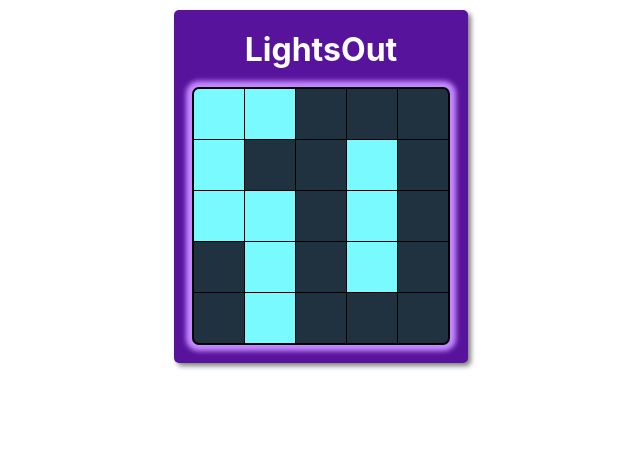
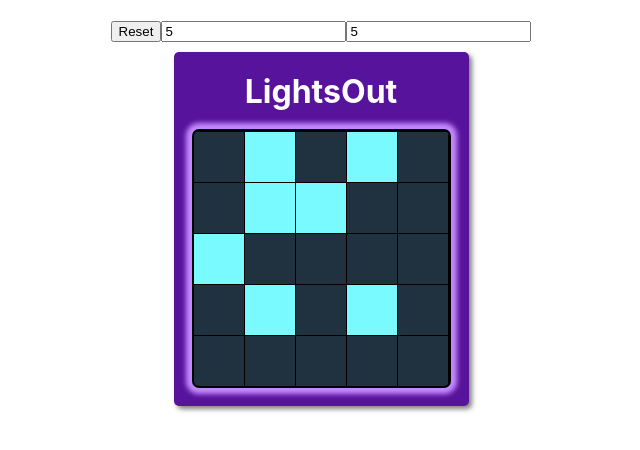
Before and after one commit to wdudek82/react-ts-lights-out-game, a React (Create React App) app: page / in a window 1280 px wide. Shown: the top 450 px of the page, without its empty margins (319-959 px from the left). Built offline with nearby package versions, Linux system fonts and the light colour scheme.

Commit message:
Game board size can now be changed

```diff
--- a/src/App.tsx
+++ b/src/App.tsx
@@ -1,15 +1,64 @@
-import React, { ReactElement } from 'react';
+import React, { Component, FormEvent, ReactElement } from 'react';
 import GameBoard from 'components/GameBoard';
 
-const App = (): ReactElement => {
+interface State {
+  gridWidth: number;
+  gridHeight: number;
+}
+
+class App extends Component<{}, State> {
+  public state = {
+    gridWidth: 5,
+    gridHeight: 5,
+  };
+
+  private updateState = (key: keyof State, value: number) => {
+    return (prevState: State): State => ({
+      ...prevState,
+      [key]: value,
+    });
+  };
+
+  private handleOnDimentionChange = (e: FormEvent<HTMLInputElement>): void => {
+    const { name } = e.currentTarget;
+    const { value } = e.currentTarget;
+
+    if (name === 'gridWidth' || name === 'gridHeight') {
+      this.setState(this.updateState(name, parseInt(value, 10)));
+    }
+  };
+
+  public render(): ReactElement {
+    const { gridWidth, gridHeight } = this.state;
+
+    console.log(this.state);
+
     return (
       <div className="page">
+        <div className="game__menu">
+          <button type="button">Reset</button>
+          <input
+            type="number"
+            name="gridWidth"
+            min="4"
+            value={gridWidth}
+            onChange={this.handleOnDimentionChange}
+          />
+          <input
+            type="number"
+            name="gridHeight"
+            min="4"
+            value={gridHeight}
+            onChange={this.handleOnDimentionChange}
+          />
+        </div>
         <div className="game__container">
           <h1 className="game__header">LightsOut</h1>
-        <GameBoard />
+          <GameBoard gridWidth={gridWidth} gridHeight={gridHeight} />
         </div>
       </div>
     );
-};
+  }
+}
 
 export default App;
--- a/src/components/Cell.scss
+++ b/src/components/Cell.scss
@@ -2,7 +2,7 @@
   display: flex;
   width: 50px;
   height: 50px;
-  margin: 0.4px;
+  margin: 0.5px;
   background: #203140;
   outline: none;
   transition: background 300ms ease-in-out;
--- a/src/components/GameBoard.tsx
+++ b/src/components/GameBoard.tsx
@@ -1,13 +1,21 @@
 import React, { Component, ReactElement } from 'react';
 import CellRow from './CellRow';
 import './GameBoard.scss';
+
+// type Dimention = (num: number) => num > 5;
+
+interface Props {
+  gridWidth?: number;
+  gridHeight?: number;
+  chanceLightStartsOn?: number;
+}
 
 interface State {
   grid: boolean[][];
   isGameOver: boolean;
 }
 
-class GameBoard extends Component<{}, State> {
+class GameBoard extends Component<Props, State> {
   public state = {
     grid: [
       [false, false, false, false, false],
@@ -23,14 +31,32 @@ class GameBoard extends Component<{}, State> {
     this.generateNewGrid();
   }
 
+  public componentDidUpdate(prevProps: Props): void {
+    if (
+      prevProps.gridHeight !== this.props.gridHeight ||
+      prevProps.gridWidth !== this.props.gridWidth
+    ) {
+      this.generateNewGrid();
+    }
+  }
+
   private generateNewGrid = (): void => {
-    const newGrid = this.state.grid;
+    const {
+      gridHeight = 5,
+      gridWidth = 5,
+      chanceLightStartsOn = 0.25,
+    } = this.props;
 
-    newGrid.forEach((row, rowIndex): void => {
-      row.forEach((cell, cellIndex): void => {
-        newGrid[rowIndex][cellIndex] = Math.floor(Math.random() * 3) === 0;
-      });
-    });
+    const newGrid: boolean[][] = [];
+    let row: boolean[] = [];
+
+    for (let y = 0; y < gridWidth; y += 1) {
+      for (let x = 0; x < gridHeight; x += 1) {
+        row.push(Math.random() < chanceLightStartsOn);
+      }
+      newGrid.push(row);
+      row = [];
+    }
 
     this.setState((state): State => ({ ...state, grid: newGrid }));
   };
--- a/src/index.scss
+++ b/src/index.scss
@@ -25,11 +25,17 @@ code {
 
 .page {
   display: flex;
-  justify-content: center;
+  flex-direction: column;
+  align-items: center;
   margin: 1rem;
 }
 
 .game {
+  &__menu {
+    //display: flex;
+    margin: 1rem;
+  }
+
   &__container {
     display: flex;
     flex-direction: column;
```
Lines whose indentation alone changed are shown as unchanged.
